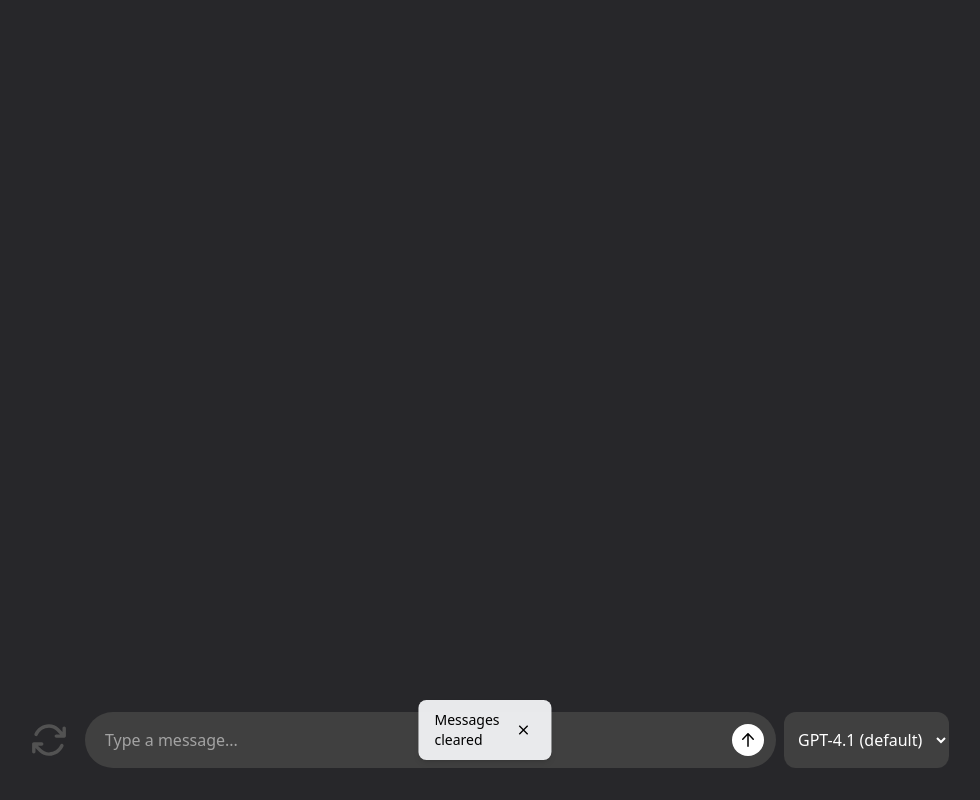
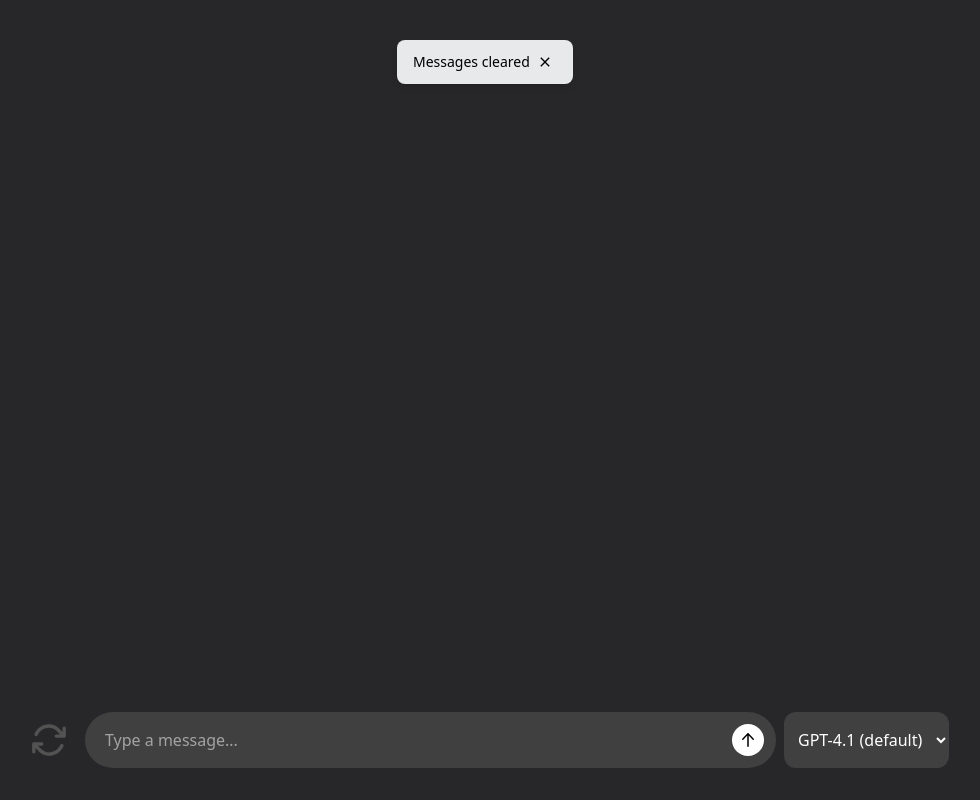
Before and after one commit to ivanoconnor/chat_ui, a SvelteKit app: page /chat in a window 1280 px wide. Both pictures are taken after a click on the button 204 px from the left and 740 px from the top of the page. Shown: the whole page, without its empty margins (155-1135 px from the left). Built offline with nearby package versions, Linux system fonts and the light colour scheme.

Commit message:
toast + system fix

```diff
--- a/src/lib/components/Toast.svelte
+++ b/src/lib/components/Toast.svelte
@@ -41,12 +41,12 @@
 </script>
 
 <div
-  class="fixed bottom-6 left-1/2 -translate-x-1/2 z-50 flex justify-center pointer-events-none"
+  class="fixed top-6 left-1/2 -translate-x-1/2 z-50 flex justify-center pointer-events-none"
 >
   <div
-    class="bg-gray-100/95 text-black rounded-lg px-4 py-2.5 flex items-center gap-3 shadow-md text-sm max-w-[300px] pointer-events-auto animate-fade-in"
+    class="bg-gray-100/95 text-black rounded-lg px-4 py-2.5 flex items-center justify-between shadow-md text-sm w-44 pointer-events-auto animate-fade-in"
   >
-    <span>{message}</span>
+    <span class="flex items-center">{message}</span>
     <button
       class="bg-transparent border-0 cursor-pointer p-1 rounded-full flex items-center justify-center hover:bg-black/10"
       onclick={close}
@@ -70,7 +70,7 @@
   @keyframes fade-in {
     from {
       opacity: 0;
-      transform: translateY(20px);
+      transform: translateY(-20px);
     }
     to {
       opacity: 1;
--- a/src/routes/chat/+page.svelte
+++ b/src/routes/chat/+page.svelte
@@ -42,6 +42,8 @@
   function clearMessages() {
     if (messages.length > 0) {
       messages.splice(0, messages.length);
+      // Add the system message back to the beginning of the array
+      messages.push(ChatGPTClient.buildSystemMessage());
     }
     toastMessage = "Messages cleared";
     toastVisible = true;
@@ -57,6 +59,11 @@
 </script>
 
 <div class="h-dvh w-full flex bg-zinc-800 justify-center">
+  {#if toastVisible}
+    <div class="fixed top-0 left-1/2 transform -translate-x-1/2 mt-4 z-50">
+      <Toast message={toastMessage} duration={5000} sendClose={hideToast} />
+    </div>
+  {/if}
   <div class="w-full flex flex-col">
     <div class="flex flex-col h-full w-full">
       <div
@@ -175,12 +182,6 @@
       </div>
     </div>
   </div>
-
-  {#if toastVisible}
-    <div class="fixed bottom-0 left-1/2 transform -translate-x-1/2 mb-4 z-50">
-      <Toast message={toastMessage} duration={5000} sendClose={hideToast} />
-    </div>
-  {/if}
 </div>
 
 <style>
```
